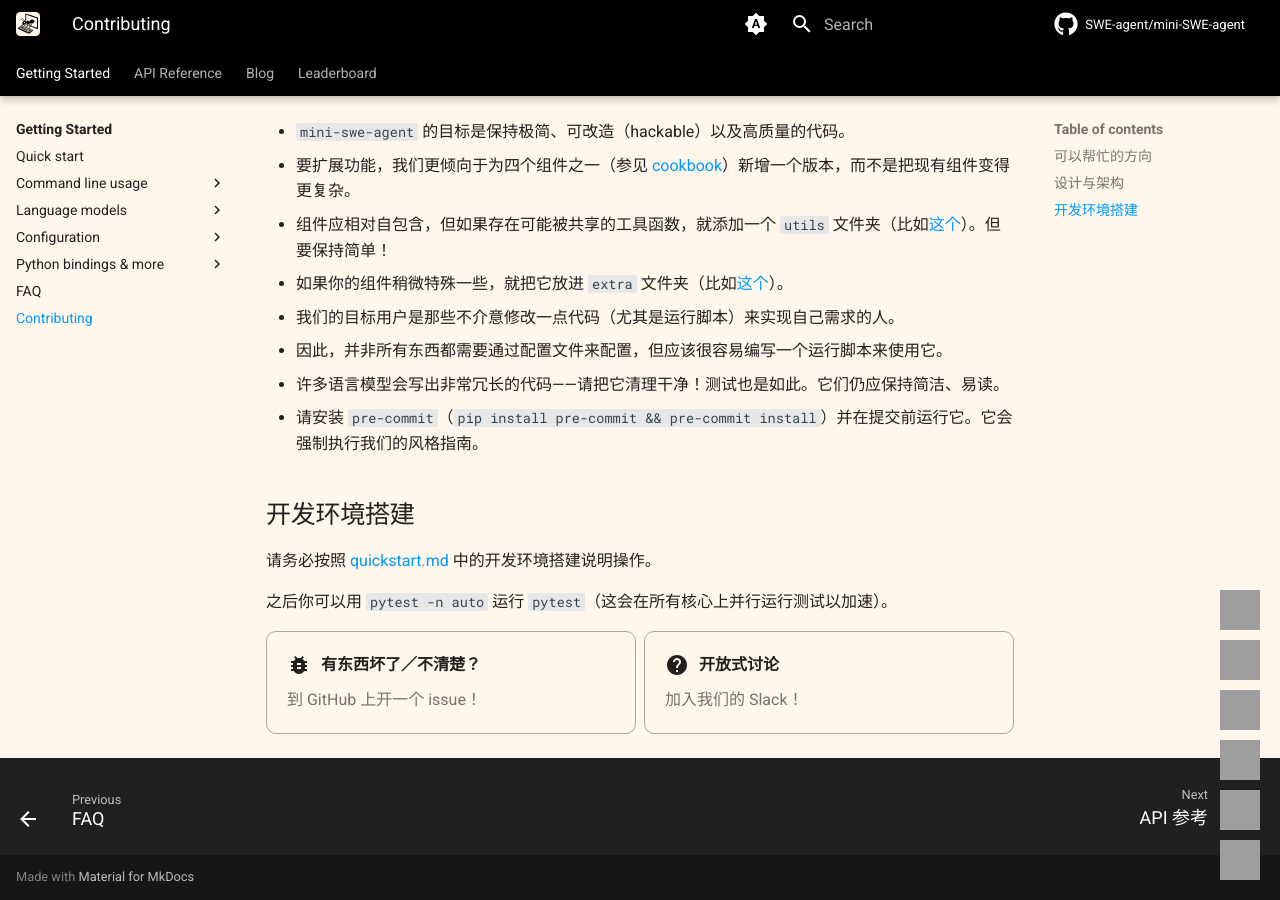
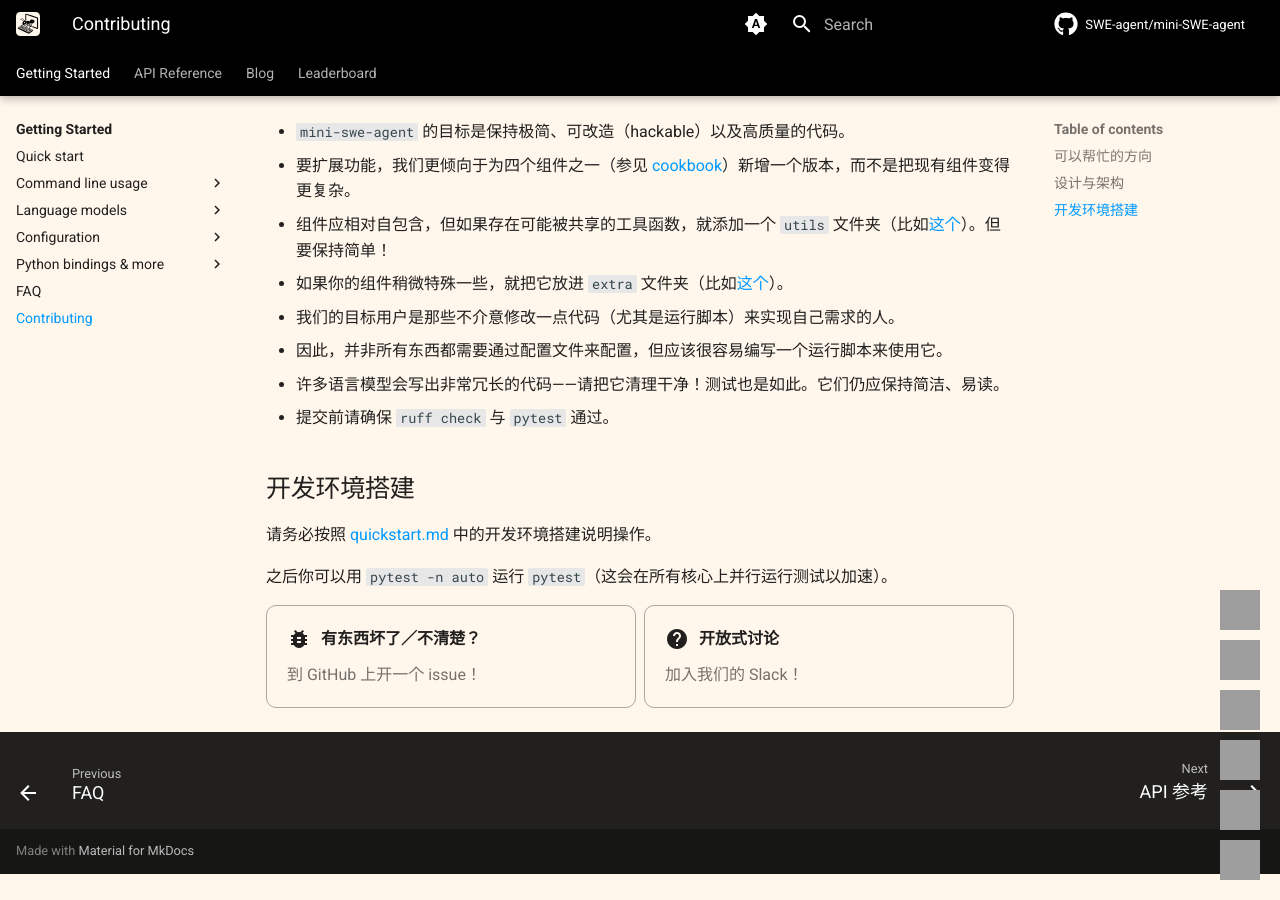
Before and after one commit to favorqwer/my-agent, an MkDocs documentation site: the page built from docs/contributing.md, in a window 1280 px wide and 900 px high, scrolled down 556 px, cut to the strip 0-900 px from the top of the window. Built offline with MkDocs 1.6.1 and Material for MkDocs 9.7.7, drawn with Linux system fonts in a browser that asks for light colours; comment, search, counter and statistics services are not loaded; the version menu is left out; grey boxes are pictures that could not be loaded.

Commit message:
docs: 删除孤儿文档与过时的 pre-commit 指引

````diff
--- a/docs/contributing.md
+++ b/docs/contributing.md
@@ -20,7 +20,7 @@
 - 我们的目标用户是那些不介意修改一点代码（尤其是运行脚本）来实现自己需求的人。
 - 因此，并非所有东西都需要通过配置文件来配置，但应该很容易编写一个运行脚本来使用它。
 - 许多语言模型会写出非常冗长的代码——请把它清理干净！测试也是如此。它们仍应保持简洁、易读。
-- 请安装 `pre-commit`（`pip install pre-commit && pre-commit install`）并在提交前运行它。它会强制执行我们的风格指南。
+- 提交前请确保 `ruff check` 与 `pytest` 通过。
 
 ## 开发环境搭建
 
--- a/docs/quickstart.md
+++ b/docs/quickstart.md
@@ -86,11 +86,10 @@
         python src/minisweagent/run/hello_world.py
         ```
 
-        如果你打算参与贡献，还请安装开发依赖和 `pre-commit` 钩子：
+        如果你打算参与贡献，还请安装开发依赖：
 
         ```bash
         pip install -e '.[dev]'
-        pip install pre-commit && pre-commit install
         ```
 
         要检查安装是否正常，可以在根目录下运行 `pytest -n auto`。
````
Also changed, not shown: docs/SECURITY.md (deleted, +0 -5 lines), 1 other file.
